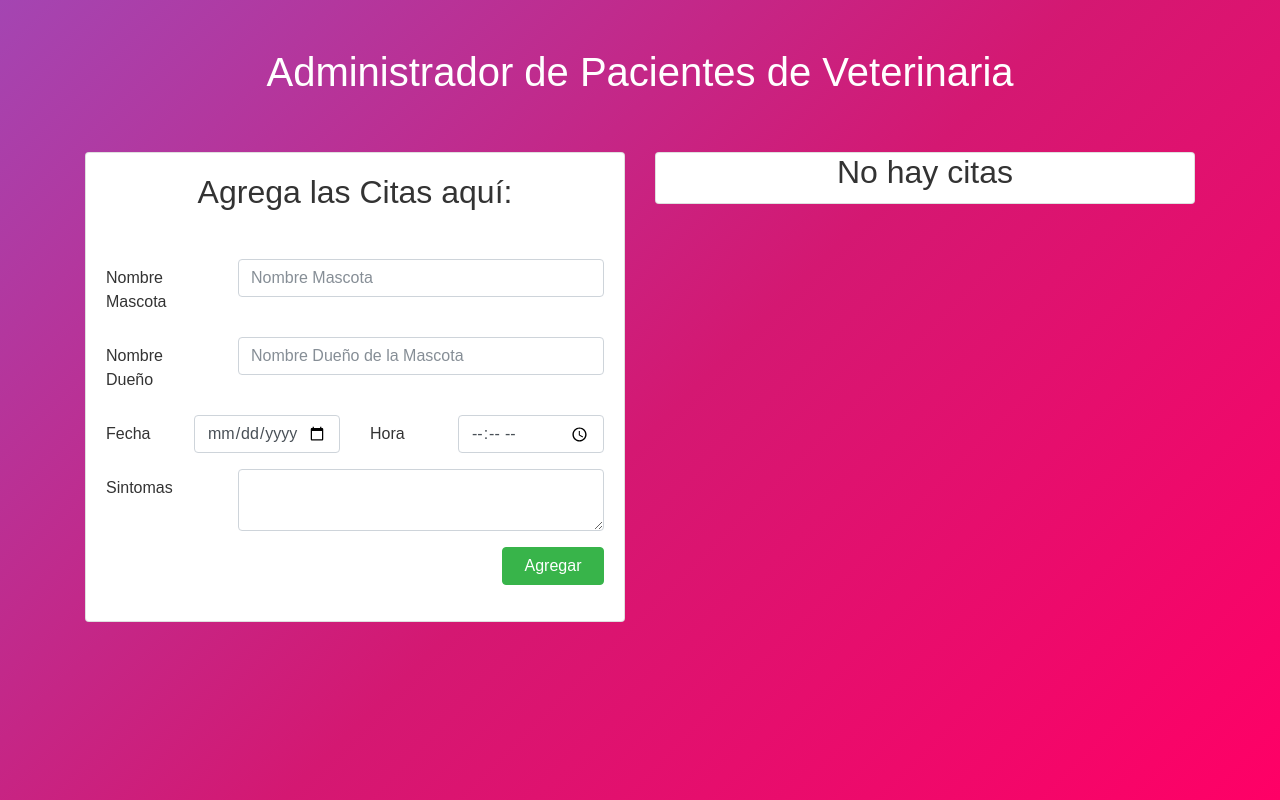
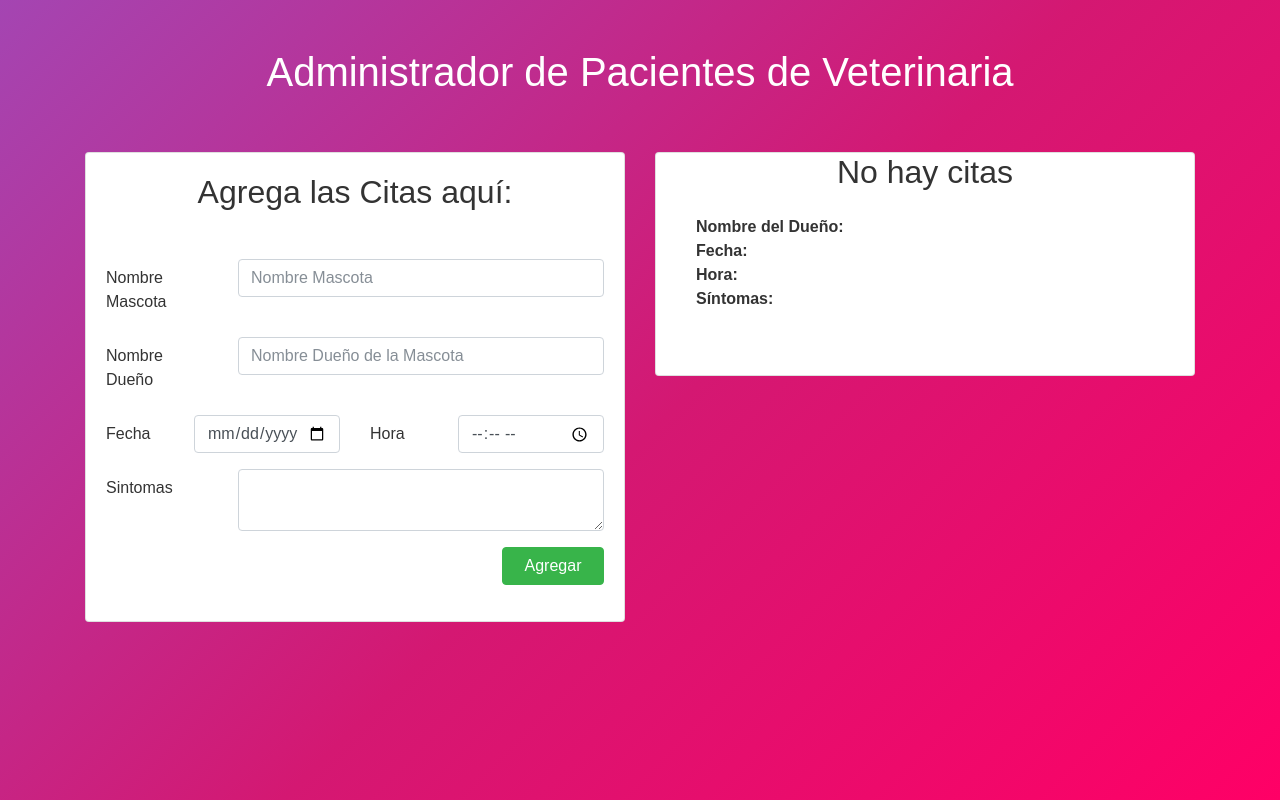
Before and after one commit to SalahAdDin/React16Redux10Projects, a React (Create React App) app in the folder appointment/: page / in a window 1280 px wide. Built offline with nearby package versions, Linux system fonts and the light colour scheme.

Commit message:
[appointment] :sunny: Adding the Appoinment Item component.

```diff
--- /dev/null
+++ b/appointment/src/components/AppointmentItem.js
@@ -0,0 +1,20 @@
+import React, { Component } from 'react';
+
+class AppointmentItem extends Component {
+    render() {
+        return (
+            <div className="media mt-3">
+                <div className="media-body">
+                    <h3 className="mt-0"></h3>
+                    <p className="card-text"><span>Nombre del Dueño:</span></p>
+                    <p className="card-text"><span>Fecha:</span></p>
+                    <p className="card-text"><span>Hora:</span></p>
+                    <p className="card-text"><span>Síntomas:</span></p>
+                    <p className="card-text"></p>
+                </div>
+            </div>
+        );
+    }
+}
+
+export default AppointmentItem;
--- a/appointment/src/components/AppointmentsList.js
+++ b/appointment/src/components/AppointmentsList.js
@@ -1,4 +1,5 @@
 import React, { Component } from 'react';
+import AppointmentItem from './AppointmentItem';
 
 class AppointmentsList extends Component {
     render() {
@@ -8,6 +9,9 @@
             <div className="card mt-5">
                 <div className="class-body">
                     <h2 className="card-title text-center">{message}</h2>
+                    <ul className="lista-citas">
+                        <AppointmentItem />
+                    </ul>
                 </div>
             </div>
         );
```
